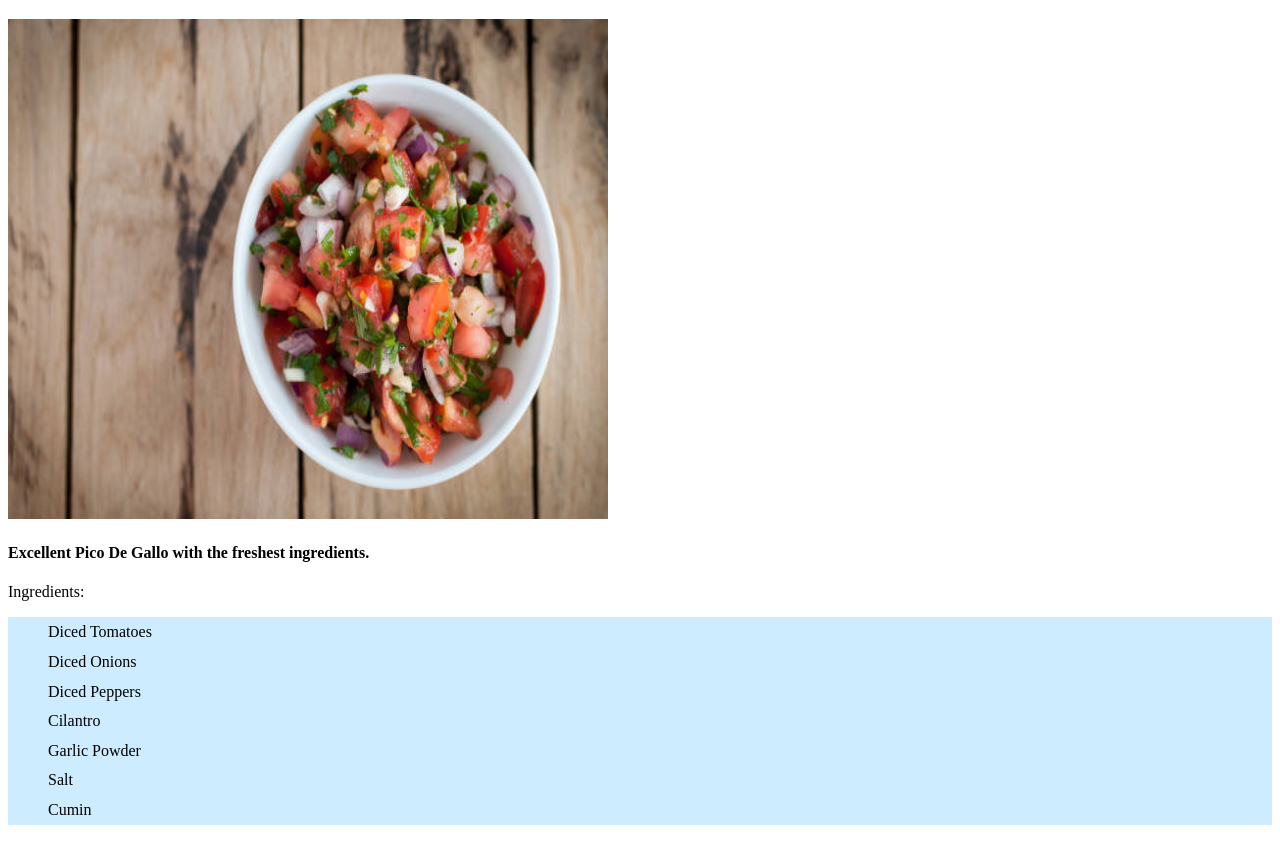
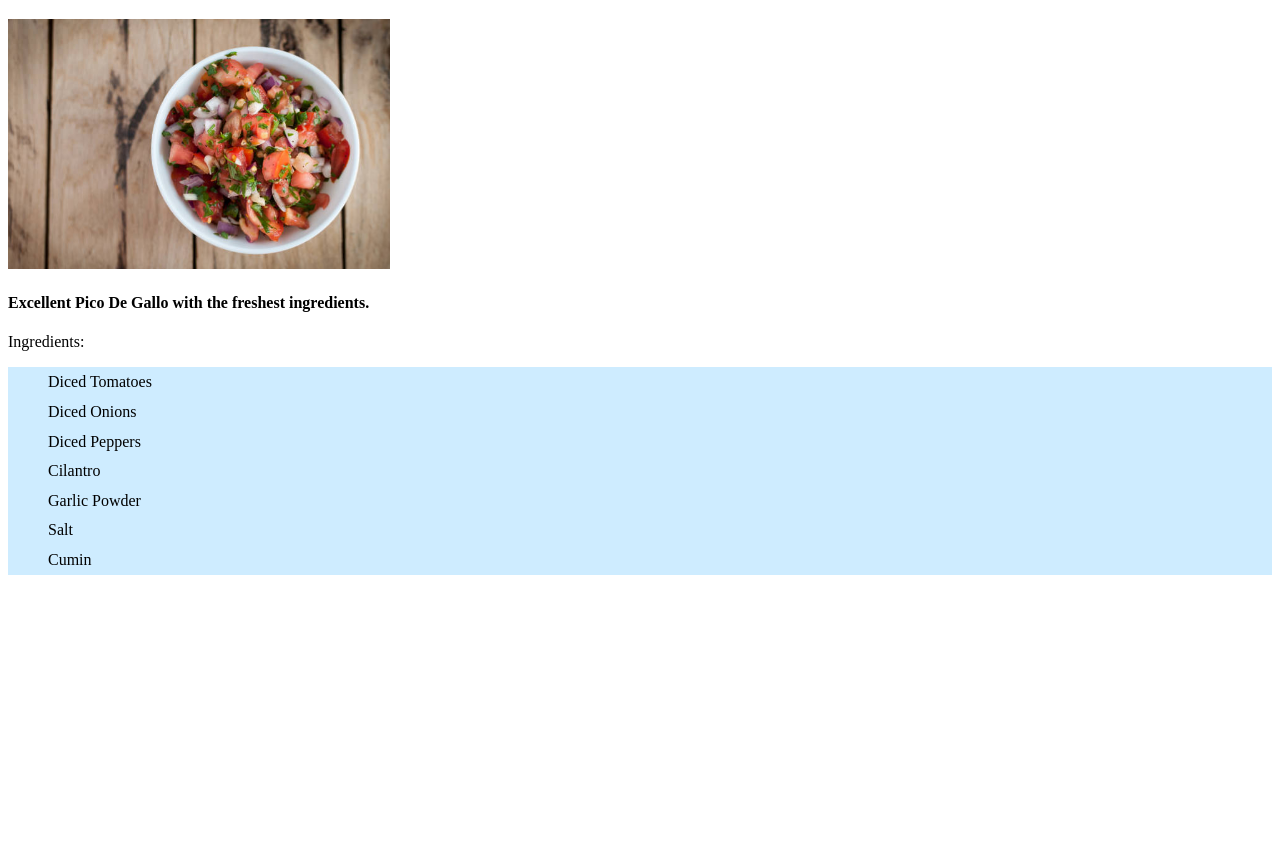
Before and after one commit to baylerblanchard/odin-recipes, a plain HTML site: page odin-recipes/pico.html in a window 1280 px wide. Shown: the part 109-950 px from the top of the page. After the commit the page ends 800 px from the top, so only its background shows below. Drawn offline with Linux system fonts and the light colour scheme.

Commit message:
fixed minor issue with pico

```diff
--- a/odin-recipes/pico.html
+++ b/odin-recipes/pico.html
@@ -11,7 +11,7 @@
     <body>
         <button onclick="window.location.href = '../index.html';">HOME</button>
         <h1>Pico De Gallo</h1>
-        <img src="../images/pico.png" alt="Some yummy pico de gallo.">
+        <img class = "big" src="../images/pico.png" alt="Some yummy pico de gallo.">
         <h4>Excellent Pico De Gallo with the freshest ingredients. </h4>
         <h8>Ingredients: </h8>
         <ul>
--- a/style.css
+++ b/style.css
@@ -39,6 +39,6 @@ h1{
 }
 
 img {
-    height: 500px;
-    width: 600px;
+    height: 250px;
+    width: auto;
 }
```
